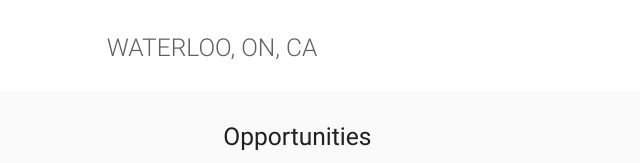
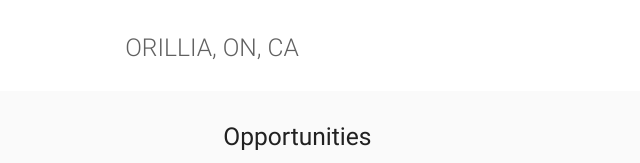
Before and after one commit to jmcveigh/jmcveigh.github.io, a plain HTML site: page index.html in a window 1280 px wide. Shown: the part 228-391 px from the top of the page, 428-1068 px from the left. Drawn offline with nearby package versions, Linux system fonts and the light colour scheme.

Commit message:
Orillia, born and raised
I added SEO optimization indicating I'm from Orillia, ON, CA.

```diff
--- a/index.html
+++ b/index.html
@@ -3,6 +3,8 @@
 <head>
   <meta http-equiv="Content-Type" content="text/html; charset=UTF-8"/>
   <meta name="viewport" content="width=device-width, initial-scale=1, maximum-scale=1.0"/>
+  <meta name="description" content="Jason McVeigh (Zenbae) of Orillia, ON, CA is a Computer Engineer owning General Software Contracting.">
+  <meta name="keywords" content="jason mcveigh orillia,jason mcveigh zenbae,general software contracting orillia,general software contracting,gensoft,gensoft orillia,zenbae">
   <title>GENSOFT - OPPORTUNITIES AVAILABLE - APPLY HERE</title>
 
   <link href="https://fonts.googleapis.com/icon?family=Material+Icons" rel="stylesheet">
@@ -27,7 +29,7 @@
       <br><br>
       <h1 class="header center grey-text text-darken-4">COMPUTER ENGINEER</h1>
       <div class="row center">
-        <h5 class="header col s12 light grey-text text-darken-2">WATERLOO, ON, CA</h5>
+        <h5 class="header col s12 light grey-text text-darken-2">ORILLIA, ON, CA</h5>
       </div>
     </div>
   </div>
```
